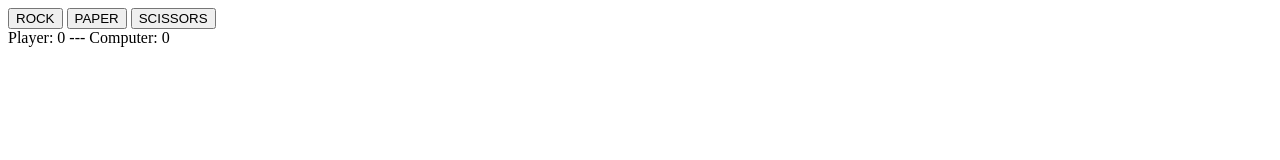
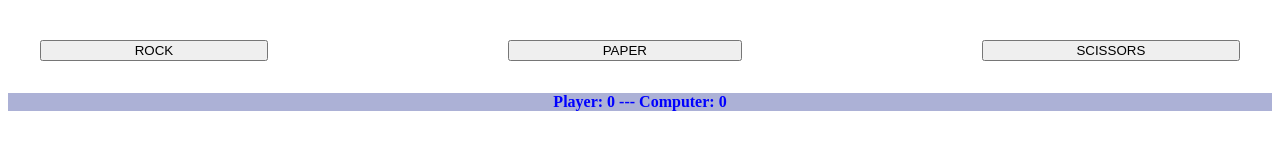
Before and after one commit to mister-fahgenbaas/rock_paper_scissors, a plain HTML site: page index.html in a window 1280 px wide. Drawn offline with Linux system fonts and the light colour scheme.

Commit message:
Update index.html

```diff
--- a/index.html
+++ b/index.html
@@ -3,11 +3,58 @@
 	<head>
 		<meta charset="utf-8">
 		<script src="./main.js" defer></script>
+		<style>
+			body {
+				box-sizing: border-box;
+			}
+
+			.scores {
+				background-color: #ACB1D6;
+				color: blue;
+				text-align: center;
+				font-family: simpsonfont;
+				font-weight: bold;
+			}
+
+			.messages {
+				background-color: #FFEAD2;
+				color: blue;
+				text-align: center;
+				font-family: roboto;
+			}
+
+			.buttons {
+			  display: flex;
+			  align-content: center;
+			  justify-content: space-between;
+			  gap: 15em;
+			  padding: 2em;
+			}
+
+			#rock {
+				flex: auto;
+			}
+
+
+			#paper {
+				flex: auto;
+			}
+
+			#scissors {
+				flex: auto;
+			}
+
+
+
+
+		</style>
 	</head>
 	<body>
+		<div class="buttons">
 			<button type="button" id="rock">ROCK</button>
 			<button type="button" id="paper">PAPER</button>
 			<button type="button" id="scissors">SCISSORS</button>
+		</div>
 			<div class="scores"></div>
 			<div class="messages"></div>
 
```
